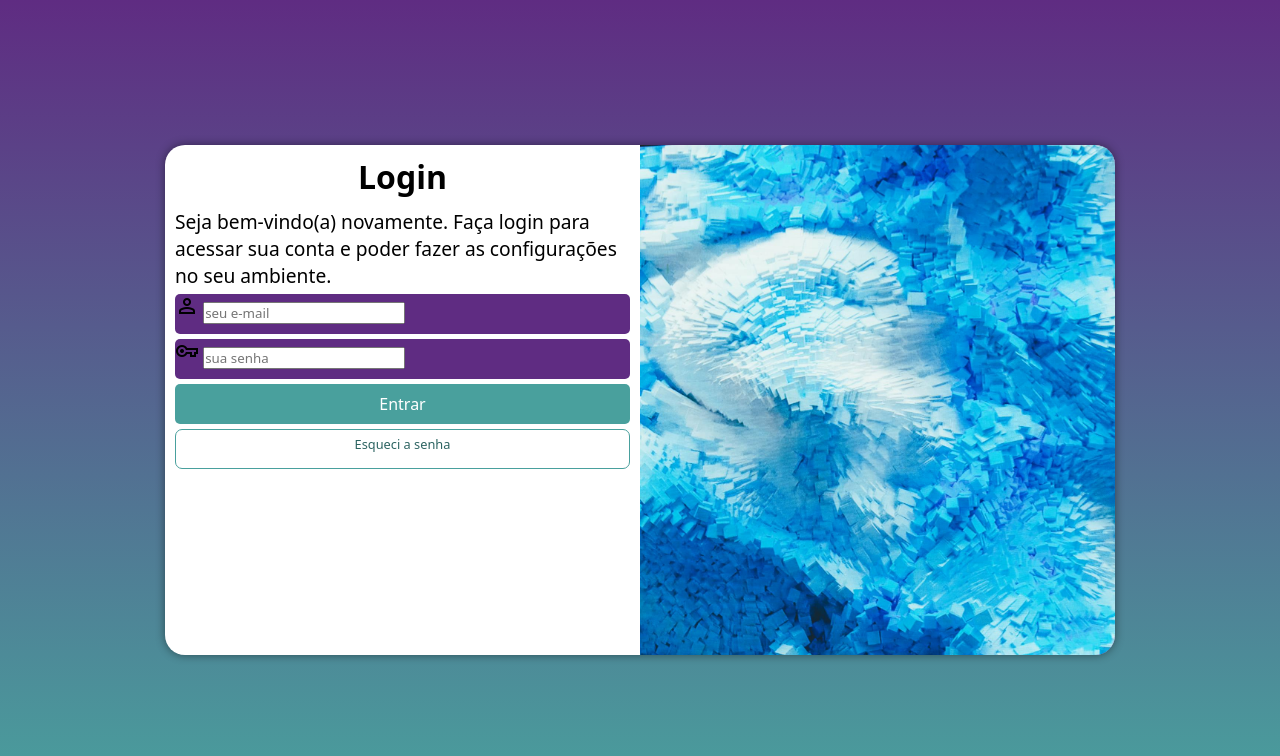
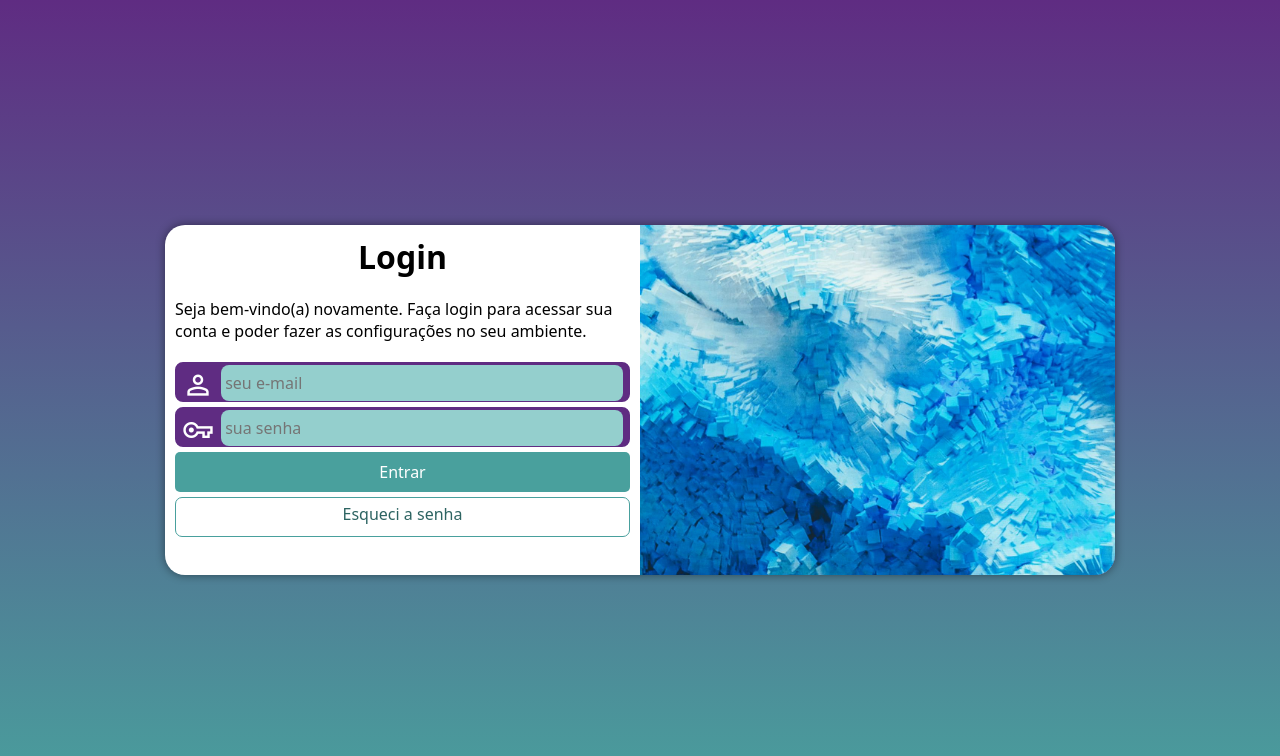
Before and after one commit to ClaudioGuibson/Projeto-login, a plain HTML site: page index.html in a window 1280 px wide. Drawn offline with nearby package versions, Linux system fonts and the light colour scheme.

Commit message:
atualização do pagina de login

```diff
--- a/estilos/media-query.css
+++ b/estilos/media-query.css
@@ -5,7 +5,8 @@
         background-image: linear-gradient(to top,#49a09d, #5f2c82);
     }
     #login{
-        width: 80vw;
+        width:80vw;
+        height: 280px;
     }
     #image{
         float:left;
@@ -16,6 +17,16 @@
       float:right;
       width: 70%;
     }
+    div.campo > input{
+        background-color: #94cfcd;
+        font-size: 1em;
+        width: calc(119% - 30%);
+        height: 100%;
+        border:0px;
+        border-radius: 8px;
+        padding: 4px;
+        transform: translateY(-11px);
+    }
 }
 @media  screen and (min-width:992px) {
     body{
@@ -23,6 +34,7 @@
     }
     #login{
         width: 950px;
+        height: 350px;
     }
     #image{
         float: right;
@@ -37,6 +49,17 @@
         font-size:2em;
     }
     #formulario > p{
-        font-size: 1.2em;
+        font-size: 1em;
+        margin: 20px 0px;
+    }
+    div.campo > input{
+        background-color: #94cfcd;
+        font-size: 1em;
+        width: calc(119% - 30%);
+        height: 100%;
+        border:0px;
+        border-radius: 8px;
+        padding: 4px;
+        transform: translateY(-12px);
     }
 }
--- a/estilos/style.css
+++ b/estilos/style.css
@@ -20,14 +20,15 @@ main{
     position: absolute;
     top:50%;
     left:50%;
-    transform: translate(-50%, -50%);
+    overflow:hidden;
 
     background-color:white;
     width: 250px;
-    height: 510px;
+    height: 515px;
     border-radius: 20px;
-    overflow: hidden;
     box-shadow: 0px 0px 10px rgba(0, 0, 0, 0.454);
+
+    transform: translate(-50%, -50%);
     transition: width .3s, height .3s;
     transition-timing-function: ease;
 }
@@ -35,6 +36,7 @@ main{
     display: block;
     background: #5f2c82 url(../image/quadro.jpg) no-repeat;
     background-size: cover;
+    background-position: center center;
     height: 200px;
 }
 #formulario{
@@ -48,18 +50,36 @@ main{
 #formulario > p{
     font-size: 0.8em;
 }
-.campo{
+form > div.campo{
     background-color: #5f2c82;
+    border: 2px solid #5f2c82;
+    display: block;
     width: 100%;
     height: 40px;
-    display: block;
-    border-radius: 5px;
-    margin: 5px 0;
+    border-radius: 8px;
+    margin: 5px 0px;
+
 }
 div.campo > label {
     display: none;
 }
-form > input[type=submit]{
+div.campo > span {
+    color: white;
+    font-size:2em;
+    width: 40px;
+    padding: 5px;
+}
+div.campo > input{
+    background-color: #94cfcd;
+    font-size: 1em;
+    width: calc(120% - 40%);
+    height: 100%;
+    border:0px;
+    border-radius: 8px;
+    padding: 4px;
+    transform: translateY(-11px);
+}
+ form> input[type=submit]{
     display: block;
     font-size: 1em;
     width: 100%;
@@ -68,27 +88,25 @@ form > input[type=submit]{
     color:white;
     border:none;
     border-radius:5px;
+    cursor:pointer;
 }
 form > input[type=submit]:hover{
     background-color:#2d6462;
 }
-.botao{
+form > a.botao{
     display: block;
     text-align: center;
     font-size:1em;
     width:100%;
     height:40px;
-    padding-top: 5px;
-    margin-top: 5px;
+    padding-top:5px;
+    margin-top:5px;
     background-color: white;
-    color:#2d6462;
-    border:1px solid #49a09d;
-    border-radius:7px;
+    color: #2d6462;
+    border: 1px solid #49a09d;
+    border-radius: 7px;
     text-decoration: none;
 }
-.botao:hover{
+form > a.botao:hover{
     background-color: #6cd3cf;
 }
-.botao{
-    font-size:0.8em
-}
```
Also changed, not shown: index.html (+2 -0 lines).
